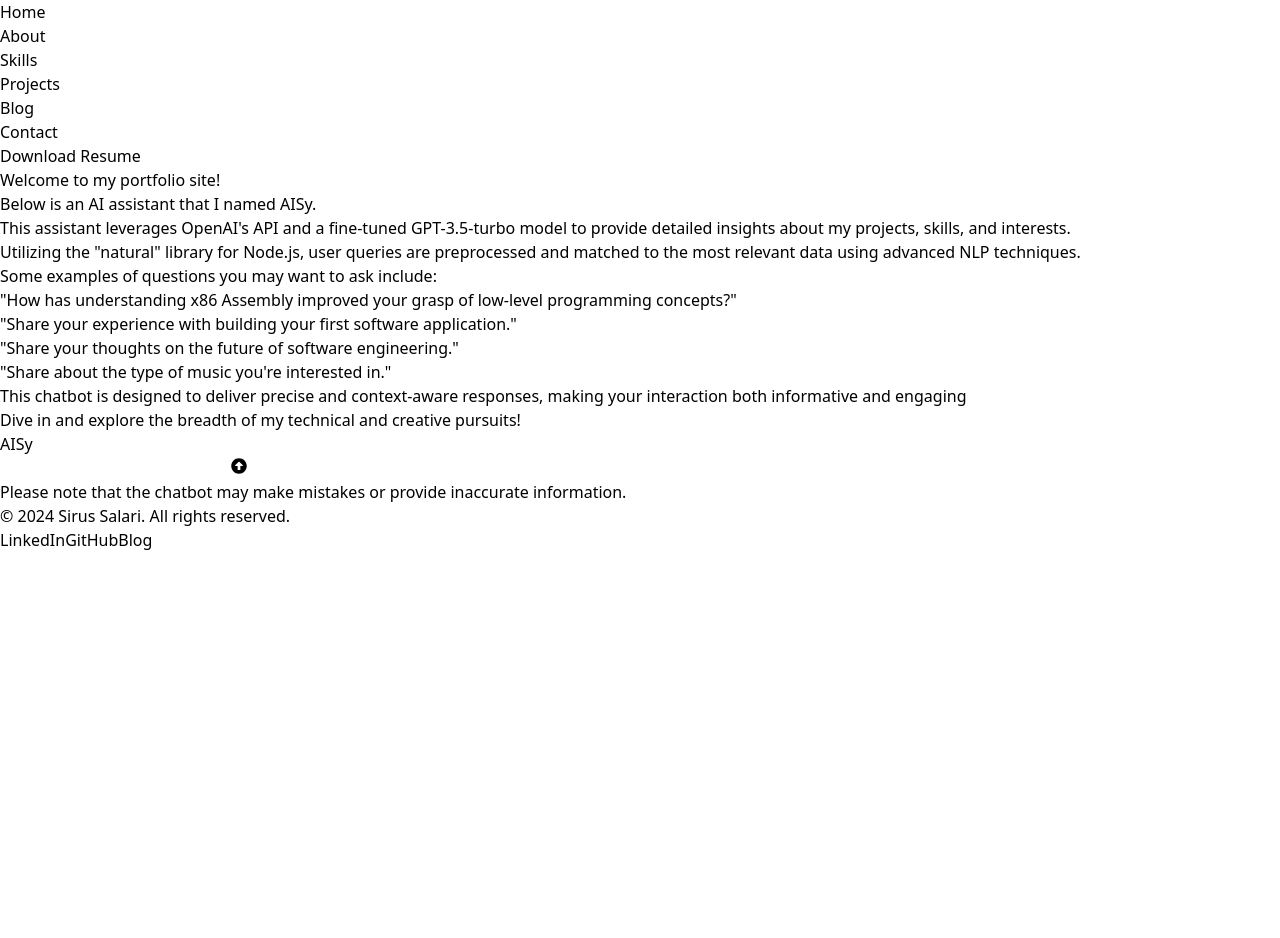
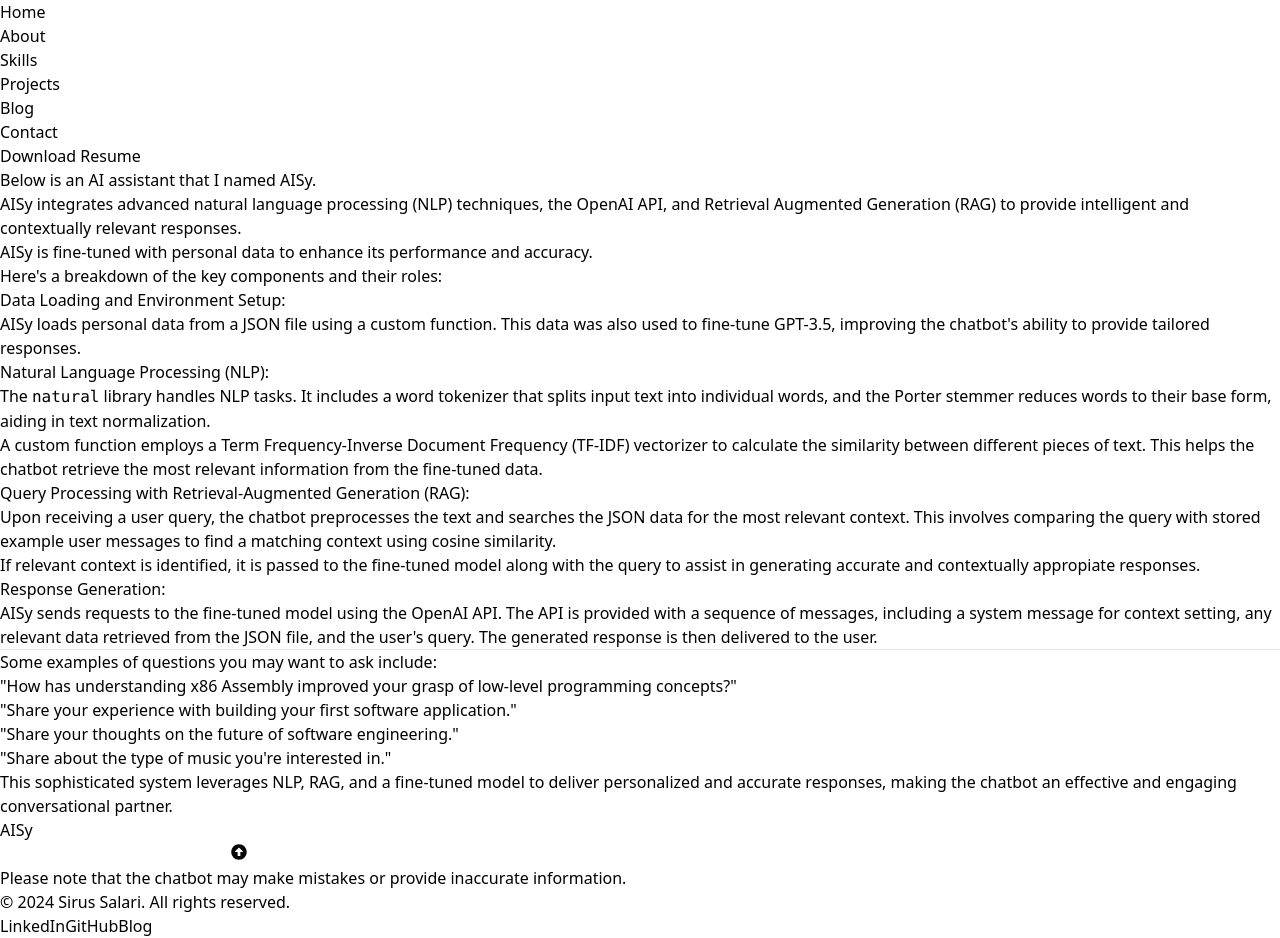
Before and after one commit to sirus-the-beaver/sirussalari, a React (Vite) app in the folder client/: page / in a window 1280 px wide. Before the commit the page ends 800 px from the top, so only its background shows below. Built offline with nearby package versions, Linux system fonts and the light colour scheme.

Commit message:
Add info on chatbot on home page

```diff
--- a/client/src/pages/Home.jsx
+++ b/client/src/pages/Home.jsx
@@ -5,21 +5,45 @@ export default function Home() {
     return (
         <section className="flex flex-col text-white font-serif justify-center items-center dark:bg-gray-900">
             <div className="max-w-lg mx-auto p-4">
-                <p className="text-center">Welcome to my portfolio site!</p>
                 <p className="text-center">Below is an AI assistant that I named AISy.</p>
-                <p className="text-center">This assistant leverages OpenAI's API and a fine-tuned GPT-3.5-turbo model to provide detailed insights about my projects, skills, and interests.</p>
-                <p className="text-center">Utilizing the "natural" library for Node.js, user queries are preprocessed and matched to the most relevant data using advanced NLP techniques.</p>
+                <p className="text-center">AISy integrates advanced natural language processing (NLP) techniques, the OpenAI API, and Retrieval Augmented Generation (RAG) to provide intelligent and contextually relevant responses.</p>
+                <p className="text-center">AISy is fine-tuned with personal data to enhance its performance and accuracy.</p>
+                <p className="text-center">Here's a breakdown of the key components and their roles:</p>
+                <ol className="list-decimal list-inside">
+                    <li className="md:text-lg">Data Loading and Environment Setup:
+                        <ul className="list-disc list-inside">
+                            <li className="md:text-base">AISy loads personal data from a JSON file using a custom function. This data was also used to fine-tune GPT-3.5, improving the chatbot's ability to provide tailored responses.</li>
+                        </ul>
+                    </li>
+                    <li className="md:text-lg">Natural Language Processing (NLP):
+                        <ul className="list-disc list-inside">
+                            <li className="md:text-base">The <code>natural</code> library handles NLP tasks. It includes a word tokenizer that splits input text into individual words, and the Porter stemmer reduces words to their base form, aiding in text normalization.</li>
+                            <li className="md:text-base">A custom function employs a Term Frequency-Inverse Document Frequency (TF-IDF) vectorizer to calculate the similarity between different pieces of text. This helps the chatbot retrieve the most relevant information from the fine-tuned data.</li>
+                        </ul>
+                    </li>
+                    <li className="md:text-lg">Query Processing with Retrieval-Augmented Generation (RAG):
+                        <ul className="list-disc list-inside">
+                            <li className="md:text-base">Upon receiving a user query, the chatbot preprocesses the text and searches the JSON data for the most relevant context. This involves comparing the query with stored example user messages to find a matching context using cosine similarity.</li>
+                            <li className="md:text-base">If relevant context is identified, it is passed to the fine-tuned model along with the query to assist in generating accurate and contextually appropiate responses.</li>
+                        </ul>
+                    </li>
+                    <li className="md:text-lg">Response Generation:
+                        <ul className="list-disc list-inside">
+                            <li className="md:text-base">AISy sends requests to the fine-tuned model using the OpenAI API. The API is provided with a sequence of messages, including a system message for context setting, any relevant data retrieved from the JSON file, and the user's query. The generated response is then delivered to the user.</li>
+                        </ul>
+                    </li>
+                </ol>
+                <hr className="my-4" />
                 <p className="text-center">Some examples of questions you may want to ask include:</p>
-                <ul className="list-inside">
-                    <li>"How has understanding x86 Assembly improved your grasp of low-level programming concepts?"</li>
-                    <li>"Share your experience with building your first software application."</li>
-                    <li>"Share your thoughts on the future of software engineering."</li>
-                    <li>"Share about the type of music you're interested in."</li>
+                <ul className="mb-4 list-disc list-inside">
+                    <li className="md:text-base">"How has understanding x86 Assembly improved your grasp of low-level programming concepts?"</li>
+                    <li className="md:text-base">"Share your experience with building your first software application."</li>
+                    <li className="md:text-base">"Share your thoughts on the future of software engineering."</li>
+                    <li className="md:text-base">"Share about the type of music you're interested in."</li>
                 </ul>
-                <p className="text-center">This chatbot is designed to deliver precise and context-aware responses, making your interaction both informative and engaging</p>
-                <p className="text-center">Dive in and explore the breadth of my technical and creative pursuits!</p>
+                <p className="text-center">This sophisticated system leverages NLP, RAG, and a fine-tuned model to deliver personalized and accurate responses, making the chatbot an effective and engaging conversational partner.</p>
             </div>
-            <Chatbot />
+            <Chatbot className="mt-4" />
         </section>
     )
 }
```
